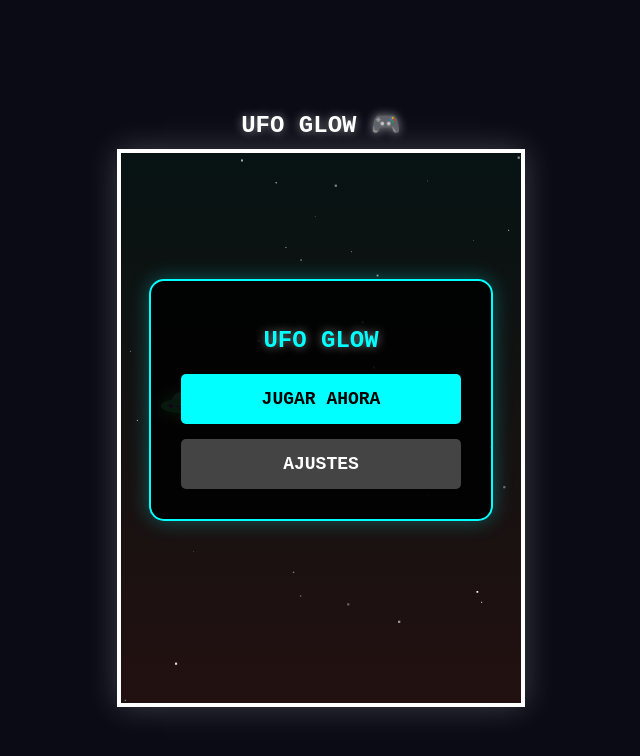
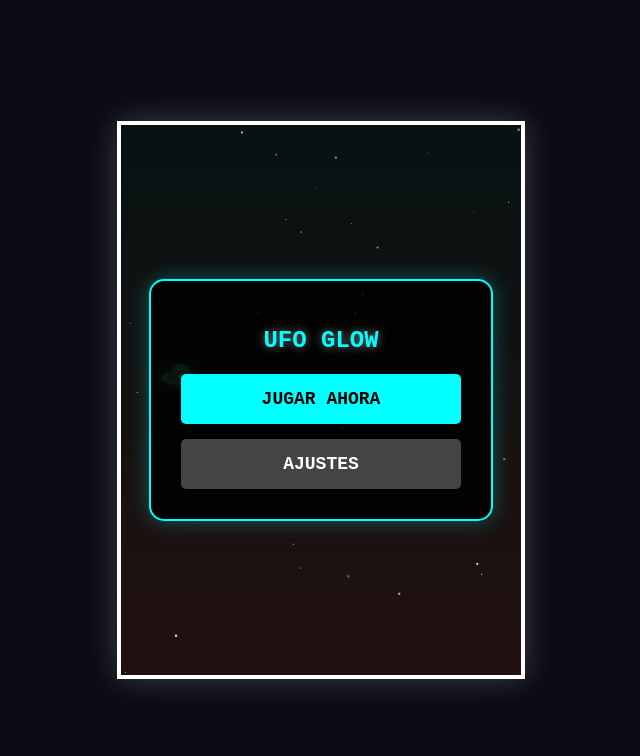
Before and after one commit to jesusdelahiguera99-beep/flappy-tryhard, a plain HTML site: page index.html in a window 1280 px wide. Shown: the whole page, without its empty margins (319-959 px from the left). Drawn offline with Linux system fonts and the light colour scheme; no server answers.

Commit message:
Update index.html

```diff
--- a/index.html
+++ b/index.html
@@ -1,10 +1,9 @@
-
 <!DOCTYPE html>
 <html lang="es">
 <head>
     <meta charset="UTF-8">
     <meta name="viewport" content="width=device-width, initial-scale=1.0">
-    <title>UFO GLOW 🎮</title>
+    <title>UFO GLOW</title>
     <style>
         body { margin: 0; background-color: #0b0b16; font-family: 'Courier New', monospace; display: flex; flex-direction: column; align-items: center; justify-content: center; min-height: 100vh; color: white; overflow: hidden; touch-action: manipulation; }
         h1 { margin-bottom: 10px; font-size: 24px; text-shadow: 0 0 10px rgba(255, 255, 255, 0.5); }
@@ -22,7 +21,6 @@
     <h1 style="color: #0ff;">CARGANDO...</h1>
 </div>
 
-<h1>UFO GLOW 🎮</h1>
 <canvas id="gameCanvas" width="400" height="550"></canvas>
 
 <div id="mainMenu" class="ui-panel">
```
